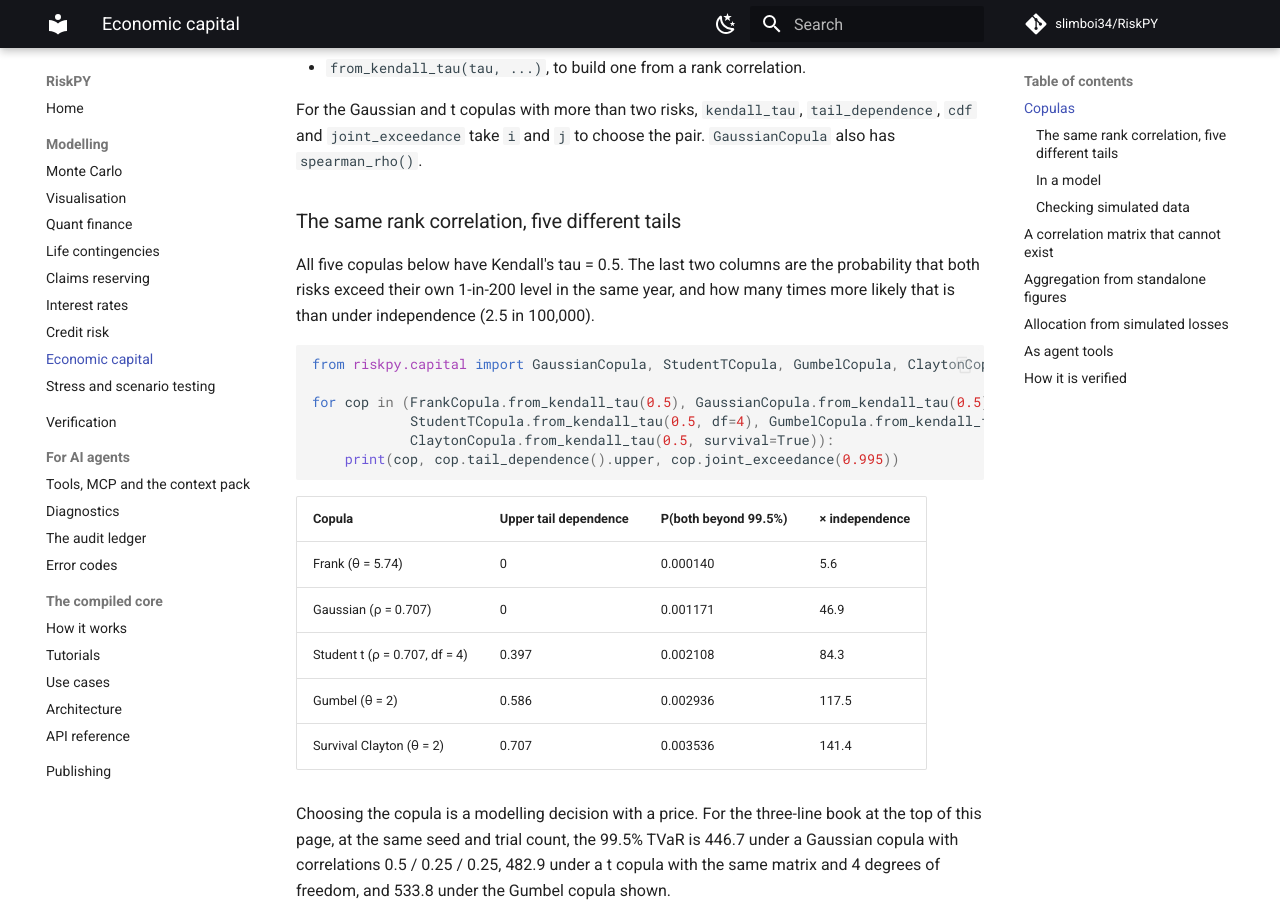
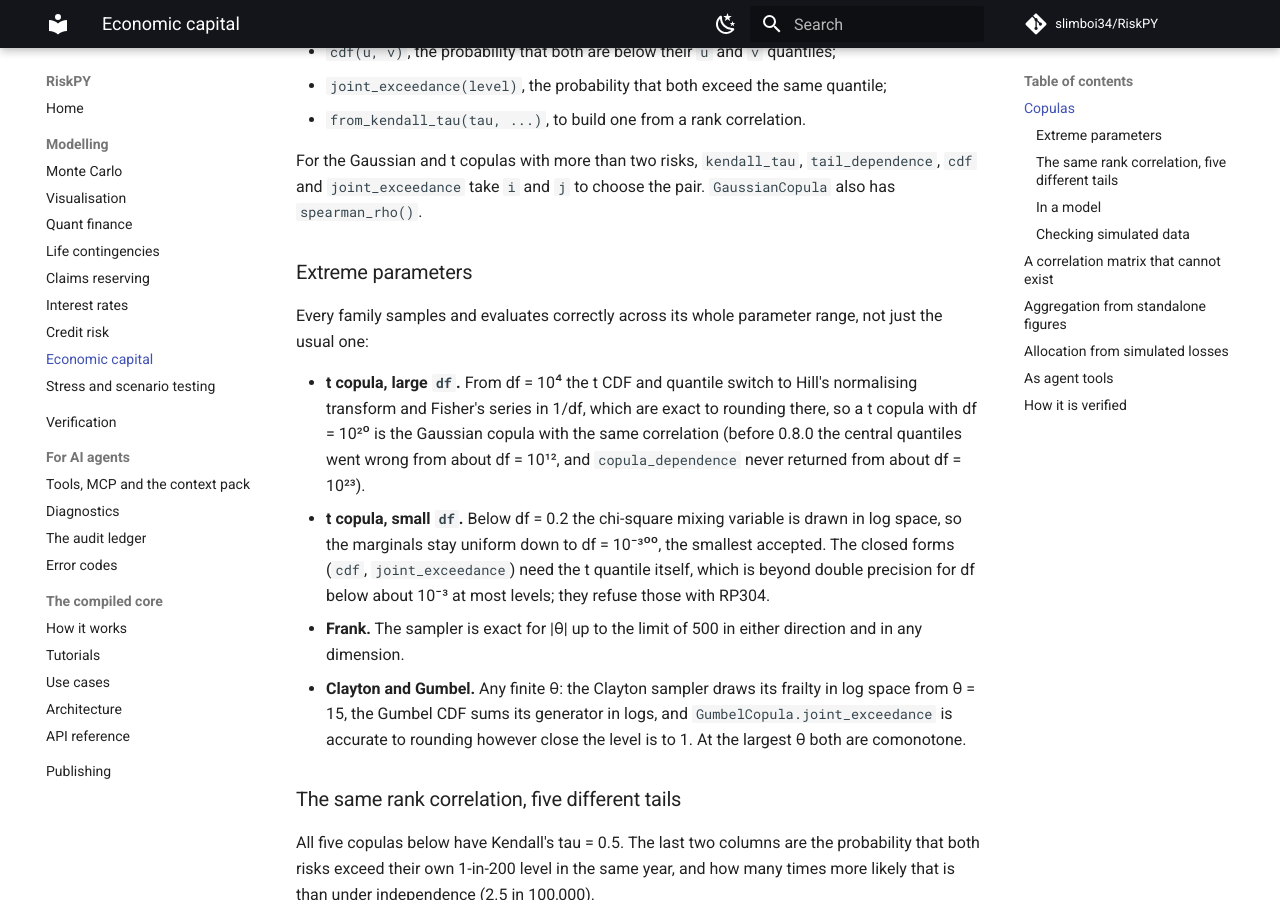
Before and after one commit to slimboi34/RiskPY, an MkDocs documentation site: the page built from docs/capital.md, in a window 1280 px wide and 900 px high, scrolled down 1697 px. Built offline with MkDocs 1.6.1 and Material for MkDocs 9.7.7, drawn with Linux system fonts in a browser that asks for light colours; comment, search, counter and statistics services are not loaded; some of the changed text lies outside the part shown.

Commit message:
capital docs and regression tests for the 0.8.0 refinements
docs/capital.md: the extreme-parameter behaviour of every copula family, the df floor of
the t copula, 2x2 matrices without NumPy, NumPy scalars, the new refusals in
aggregate_capital and allocate, and how Euler VaR now adds up.

tests/test_refine_capital.py: the t quantile and CDF against mpmath from df = 0.5 to 1e300,
the t copula's uniforms against the exact t CDF and against the Gaussian copula at huge
df, its memory and draw order, every sampler at extreme theta or df (uniform marginals,
Kendall's tau within four standard errors), the Gumbel CDF and joint exceedance against
60-digit closed forms, the Frank conditional inverse and tau series against mpmath, the
coded refusals, Euler VaR on hedged and positive books, and a fuzz of every copula method
at tiny, huge and boundary parameters. Run against 0.7.0, 29 of the 39 tests in the groups
that cannot hang there fail; the other 11 (the large-df groups) were not run, as some hang.

Co-Authored-By: Claude Opus 5.5 <noreply@anthropic.com>

````diff
--- a/docs/capital.md
+++ b/docs/capital.md
@@ -29,14 +29,16 @@ Diversification benefit 31.8362 (5.6% of the standalone sum)
 ```
 
 The closed forms (Kendall's tau, tail dependence, copula CDFs,
-`aggregate_capital`) are pure Python. Sampling, `allocate` and
-`nearest_correlation` need NumPy (`pip install "open-riskpy[sim]"`).
+`aggregate_capital`) are pure Python, including a Gaussian or t copula given as
+a 2×2 matrix; a matrix for three or more risks needs NumPy (RP201). Sampling,
+`allocate` and `nearest_correlation` need NumPy (`pip install "open-riskpy[sim]"`).
 
 **Conventions.** Losses are positive numbers: bigger is worse. Confidence
 levels are decimals (`0.995`). TVaR means expected shortfall, the same
 definition as `Result.tvar`. A copula's `correlation` is the correlation of its
 latent normal or t variables, which is not the Spearman rank correlation that
-`Model.correlate` takes; `kendall_tau()` and `spearman_rho()` convert.
+`Model.correlate` takes; `kendall_tau()` and `spearman_rho()` convert. Numbers
+can be Python or NumPy scalars (`np.float32`, `np.int64`); booleans are refused.
 
 ## Copulas
 
@@ -68,6 +70,28 @@ Every copula has:
 For the Gaussian and t copulas with more than two risks, `kendall_tau`,
 `tail_dependence`, `cdf` and `joint_exceedance` take `i` and `j` to choose the
 pair. `GaussianCopula` also has `spearman_rho()`.
+
+### Extreme parameters
+
+Every family samples and evaluates correctly across its whole parameter range,
+not just the usual one:
+
+- **t copula, large `df`.** From df = 10⁴ the t CDF and quantile switch to
+  Hill's normalising transform and Fisher's series in 1/df, which are exact to
+  rounding there, so a t copula with df = 10²⁰ is the Gaussian copula with the
+  same correlation (before 0.8.0 the central quantiles went wrong from about
+  df = 10¹², and `copula_dependence` never returned from about df = 10²³).
+- **t copula, small `df`.** Below df = 0.2 the chi-square mixing variable is
+  drawn in log space, so the marginals stay uniform down to df = 10⁻³⁰⁰, the
+  smallest accepted. The closed forms (`cdf`, `joint_exceedance`) need the t
+  quantile itself, which is beyond double precision for df below about 10⁻³
+  at most levels; they refuse those with RP304.
+- **Frank.** The sampler is exact for |θ| up to the limit of 500 in either
+  direction and in any dimension.
+- **Clayton and Gumbel.** Any finite θ: the Clayton sampler draws its frailty
+  in log space from θ = 15, the Gumbel CDF sums its generator in logs, and
+  `GumbelCopula.joint_exceedance` is accurate to rounding however close the
+  level is to 1. At the largest θ both are comonotone.
 
 ### The same rank correlation, five different tails
 
@@ -173,7 +197,8 @@ Diversification benefit 60.0000 (25.0% of the standalone sum)
 
 `standalone` is a `{name: amount}` mapping or a list (with optional `names=`).
 `correlation` is a matrix in the same order or `{(a, b): rho}` pairs; unlisted
-pairs are independent. The result has `total`, `undiversified`,
+pairs are independent. A pair may be listed in both orders only with the same
+value: `{("a", "b"): 0.9, ("b", "a"): -0.9}` is refused with RP113. The result has `total`, `undiversified`,
 `diversification_benefit`, `diversification_ratio`, `contributions`, `shares`,
 `summary()`, `to_dict()` and `plot()`.
 
@@ -191,7 +216,10 @@ simulated losses of each line and returns an `Allocation`.
 `losses` is `{name: array}`, a `(trials, lines)` array with `names=`, or a
 DataFrame. The arrays must come from one joint simulation, so that entry *k* of
 every array is the same trial. `Model.sample(...)` and `Result.inputs` are
-already in that form.
+already in that form. `names=` goes only with a plain array (a dict or a
+DataFrame names its own lines, and `names=` with one is refused with RP113); a
+column that is not numeric is refused with RP404, and losses whose sum
+overflows double precision with RP304.
 
 | `method` | What each line gets |
 |---|---|
@@ -224,7 +252,12 @@ at the top (99.5% TVaR, total 533.79):
 
 Euler VaR contributions are much noisier than co-TVaR, because they average
 over a thin slice of trials rather than the whole tail. `bandwidth=` sets the
-share of trials in that slice.
+share of trials in that slice. The slice's mean total differs from the VaR by
+sampling noise; that small residual is shared out in proportion to each line's
+Cov(Xᵢ, S)/Var(S), so the contributions add up to the VaR. (Before 0.8.0 the
+contributions were scaled by VaR / slice total, which multiplies every line by
+an arbitrary factor when the VaR is near zero, as in a hedged book.) When many
+trials sit exactly at the VaR, E[Xᵢ ∣ S = VaR] is the mean over all of them.
 
 ## As agent tools
 
@@ -263,3 +296,10 @@ others:
 - `allocate` on a ten-trial sample worked by hand, and against the closed form
   for jointly normal losses, μᵢ + Cov(Xᵢ, S)/σ<sub>S</sub> · φ(z)/(1 − α), on a
   million trials.
+
+`tests/test_refine_capital.py` covers the extreme parameters: the t quantile
+and CDF against mpmath for df from 0.5 to 10³⁰⁰, the t copula's uniforms against
+the exact t CDF, every sampler at extreme θ or df (uniform marginals and
+Kendall's tau within four standard errors of its closed form), the Gumbel CDF
+and joint exceedance against 60-digit closed forms, and a fuzz of every copula
+method at tiny, huge and boundary parameters.
````
Also changed, not shown: other parts of docs/capital.md (+1 -1 lines), 1 other file.
